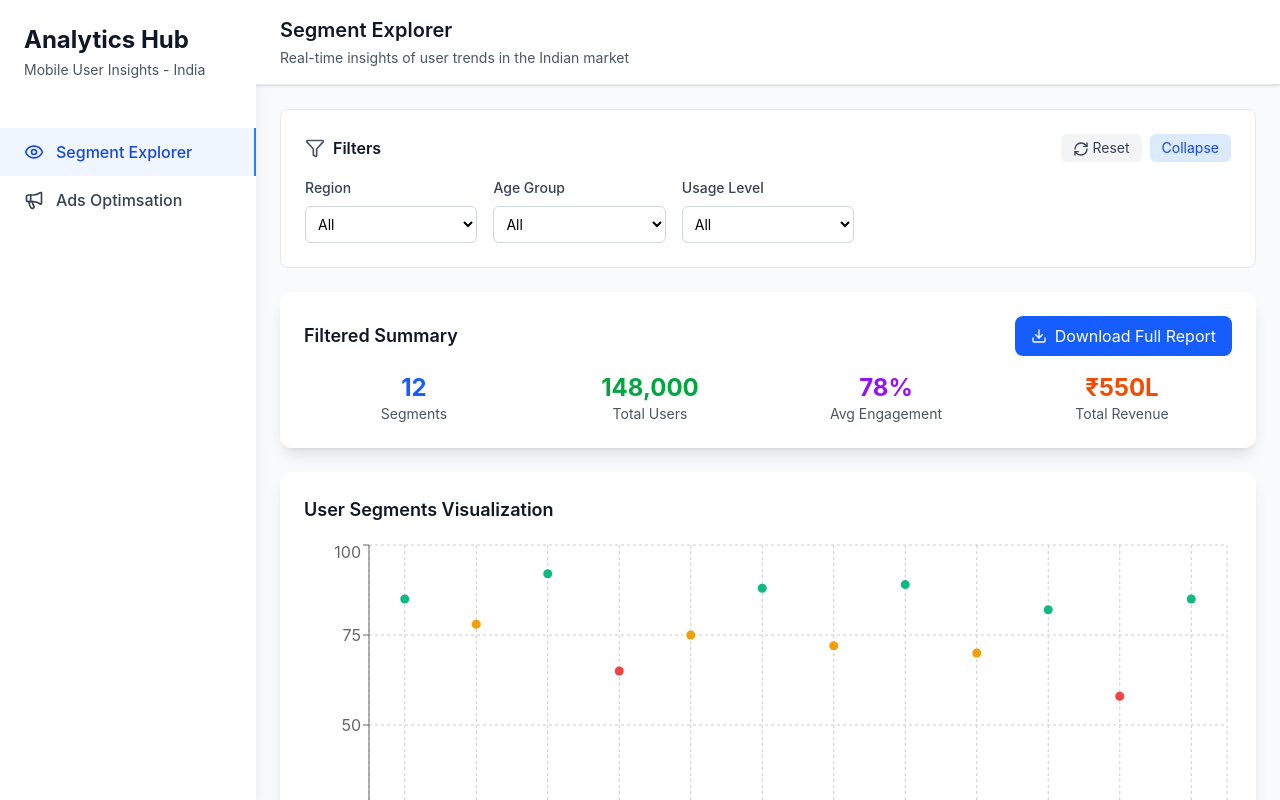
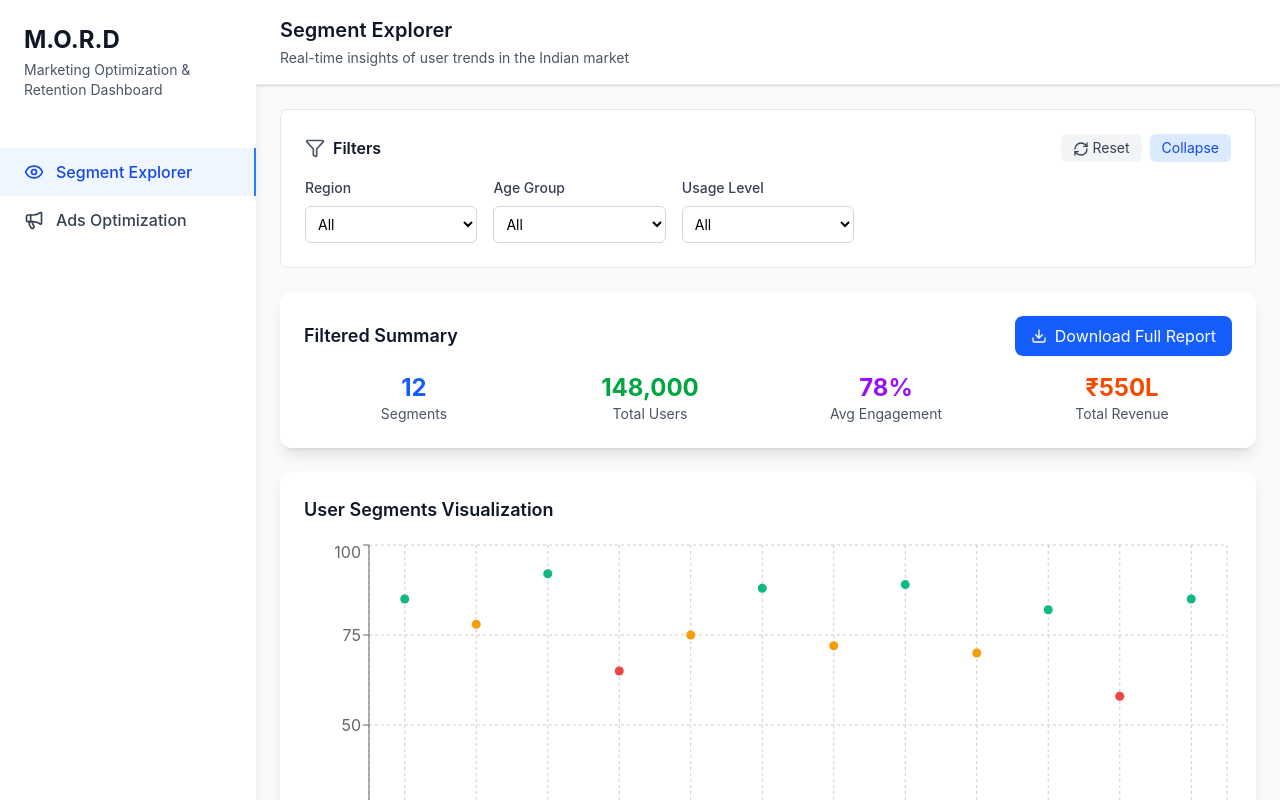
Before and after one commit to prabalpratapsingh123/200_success, a React (Vite) app: page / in a window 1280 px wide. Built offline with nearby package versions, Linux system fonts and the light colour scheme.

Commit message:
add heading changes

```diff
--- a/src/components/Navbar.jsx
+++ b/src/components/Navbar.jsx
@@ -9,6 +9,7 @@ const Navbar = ({ activeTab }) => {
       case 'geography': return 'Geographic Distribution';
       case 'behavior': return 'User Behavior Patterns';
       case 'monetization': return 'Monetization Insights';
+      case 'adOptimisaion' : return 'Ads Optimization'
       default: return 'Segment Explorer';
     }
   };
--- a/src/components/Sidebar.jsx
+++ b/src/components/Sidebar.jsx
@@ -6,7 +6,7 @@ const Sidebar = ({ activeTab, setActiveTab }) => {
   const menuItems = [
     { id: 'explorer', label: 'Segment Explorer', icon: Eye },
     // { id: 'dashboard', label: 'Dashboard', icon: Activity },
-    { id: 'adOptimisaion', label: 'Ads Optimsation', icon: Megaphone },
+    { id: 'adOptimisaion', label: 'Ads Optimization', icon: Megaphone },
     // { id: 'segments', label: 'User Segments', icon: Users },
     // { id: 'geography', label: 'Geography', icon: MapPin },
     // { id: 'behavior', label: 'Behavior', icon: Smartphone },
@@ -16,8 +16,8 @@ const Sidebar = ({ activeTab, setActiveTab }) => {
   return (
     <div className="bg-white shadow-lg h-full">
       <div className="p-6">
-        <h1 className="text-2xl font-bold text-gray-900">Analytics Hub</h1>
-        <p className="text-sm text-gray-600 mt-1">Mobile User Insights - India</p>
+        <h1 className="text-2xl font-bold text-gray-900">M.O.R.D</h1>
+        <p className="text-sm text-gray-600 mt-1">Marketing Optimization & Retention Dashboard</p>
       </div>
       <nav className="mt-6">
         {menuItems.map((item) => {
--- a/src/pages/AdsOptimisation.jsx
+++ b/src/pages/AdsOptimisation.jsx
@@ -31,7 +31,7 @@ const AdsOptimisation = () => {
     <div className="p-6 space-y-6">
       {/* Title */}
       <div>
-        <h1 className="text-2xl font-bold">Ads Optimisation</h1>
+        {/* <h1 className="text-2xl font-bold">Ads Optimisation</h1> */}
         <p className="text-gray-500">Analyse and improve ad campaign performance</p>
       </div>
 
```
